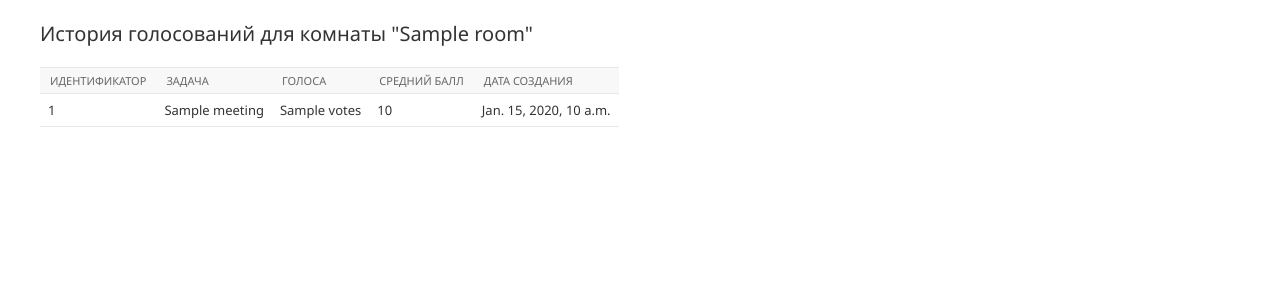
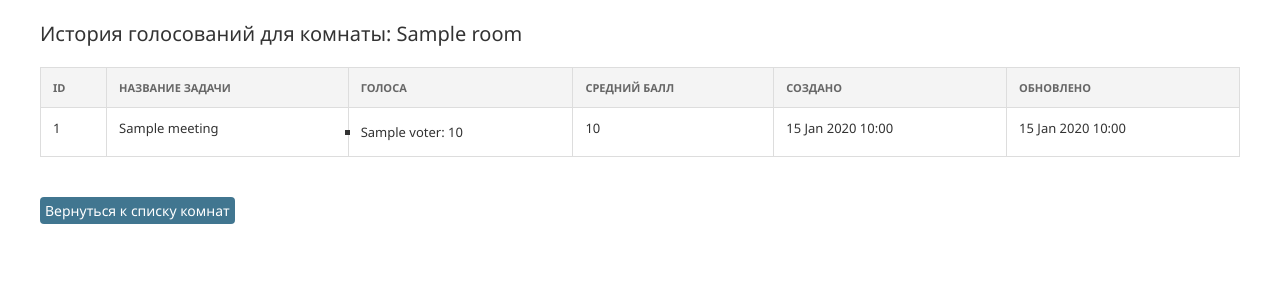
Before and after one commit to PhonikTop/clocks, a Django app: template clocks/templates/admin/meeting_history.html in a window 1280 px wide. Shown: the part 92-392 px from the top of the page. Run offline with Django 5.2, Linux system fonts and the light colour scheme; the template is opened without the code that fills it: most values are stand-ins (such as "Sample title", 1, 10 or a date in 2020); data that the repository does not hold is empty; parts of the project's set-up code (start-up, migrations or seed data) failed here and were passed over.

Commit message:
Сделал вывод данных читабельнее

```diff
--- a/clocks/templates/admin/meeting_history.html
+++ b/clocks/templates/admin/meeting_history.html
@@ -1,16 +1,56 @@
 {% extends "admin/base_site.html" %}
 
 {% block content %}
-    <h1>История голосований для комнаты "{{ room.name }}"</h1>
+  <style>
+    table {
+        width: 100%;
+        border-collapse: collapse;
+        margin: 20px 0;
+        font-size: 16px;
+        text-align: left;
+    }
+    table th, table td {
+        padding: 12px;
+        border: 1px solid #ddd;
+    }
+    table thead th {
+        background-color: #f4f4f4;
+        font-weight: bold;
+    }
+    ul {
+        margin: 0;
+        padding: 0;
+        list-style: none;
+    }
+    ul li {
+        padding: 2px 0;
+    }
+    .button {
+        display: inline-block;
+        margin: 20px 0;
+        padding: 10px 20px;
+        background-color: #007bff;
+        color: white;
+        text-decoration: none;
+        border-radius: 4px;
+    }
+    .button:hover {
+        background-color: #0056b3;
+    }
+  </style>
 
-    <table class="table table-bordered">
+  <h1>История голосований для комнаты: {{ room.name }}</h1>
+
+  {% if meetings %}
+    <table>
       <thead>
         <tr>
-                <th>Идентификатор</th>
-                <th>Задача</th>
+          <th>ID</th>
+          <th>Название задачи</th>
           <th>Голоса</th>
           <th>Средний балл</th>
-                <th>Дата создания</th>
+          <th>Создано</th>
+          <th>Обновлено</th>
         </tr>
       </thead>
       <tbody>
@@ -18,11 +58,23 @@
           <tr>
             <td>{{ meeting.id }}</td>
             <td>{{ meeting.task_name }}</td>
-                    <td>{{ meeting.votes }}</td>
-                    <td>{{ meeting.average_score }}</td>
-                    <td>{{ meeting.created }}</td>
+            <td>
+              <ul>
+                {% for voter, score in meeting.votes.items %}
+                  <li>{{ voter }}: {{ score }}</li>
+                {% endfor %}
+              </ul>
+            </td>
+            <td>{{ meeting.average_score|default:"N/A" }}</td>
+            <td>{{ meeting.created|date:"d M Y H:i" }}</td>
+            <td>{{ meeting.updated|date:"d M Y H:i" }}</td>
           </tr>
         {% endfor %}
       </tbody>
     </table>
+  {% else %}
+    <p>Нет собраний для данной комнаты.</p>
+  {% endif %}
+
+  <a href="/admin/rooms/room/" class="button">Вернуться к списку комнат</a>
 {% endblock %}
```
Lines whose indentation alone changed are shown as unchanged.
